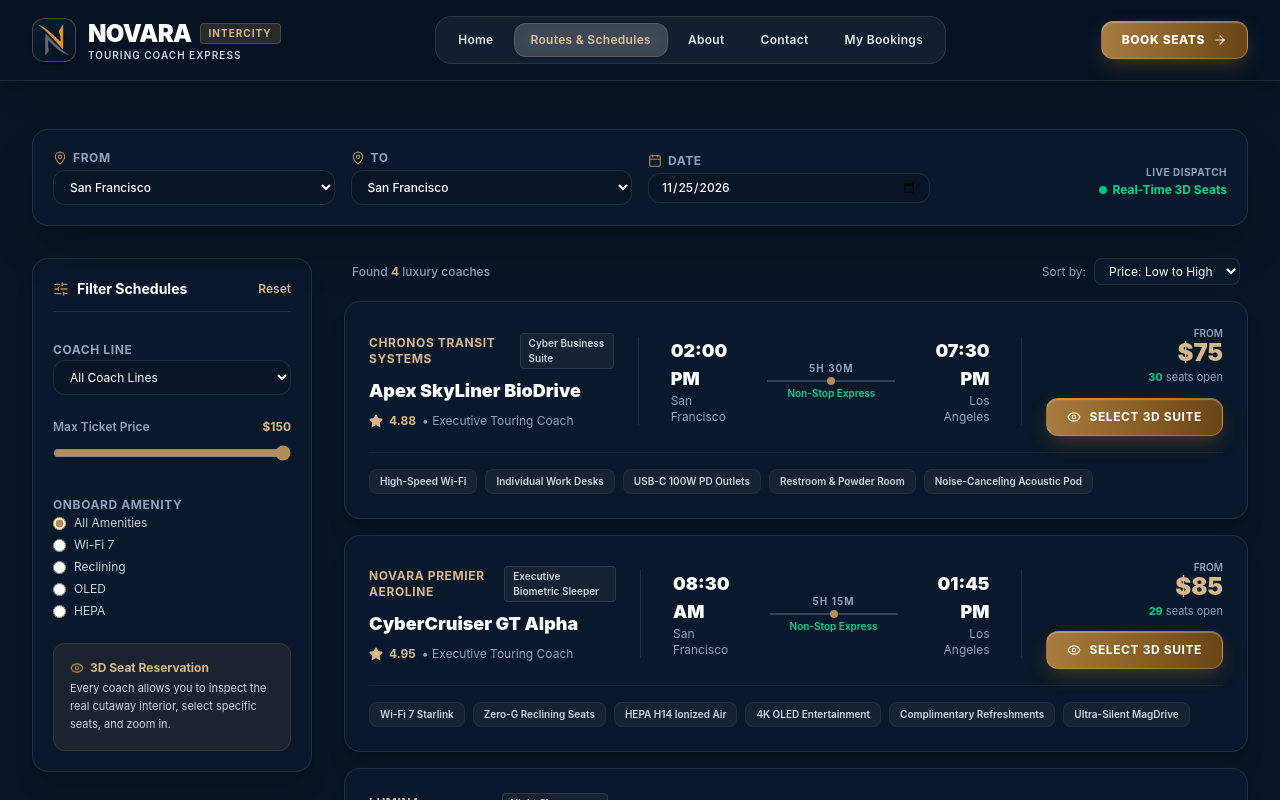
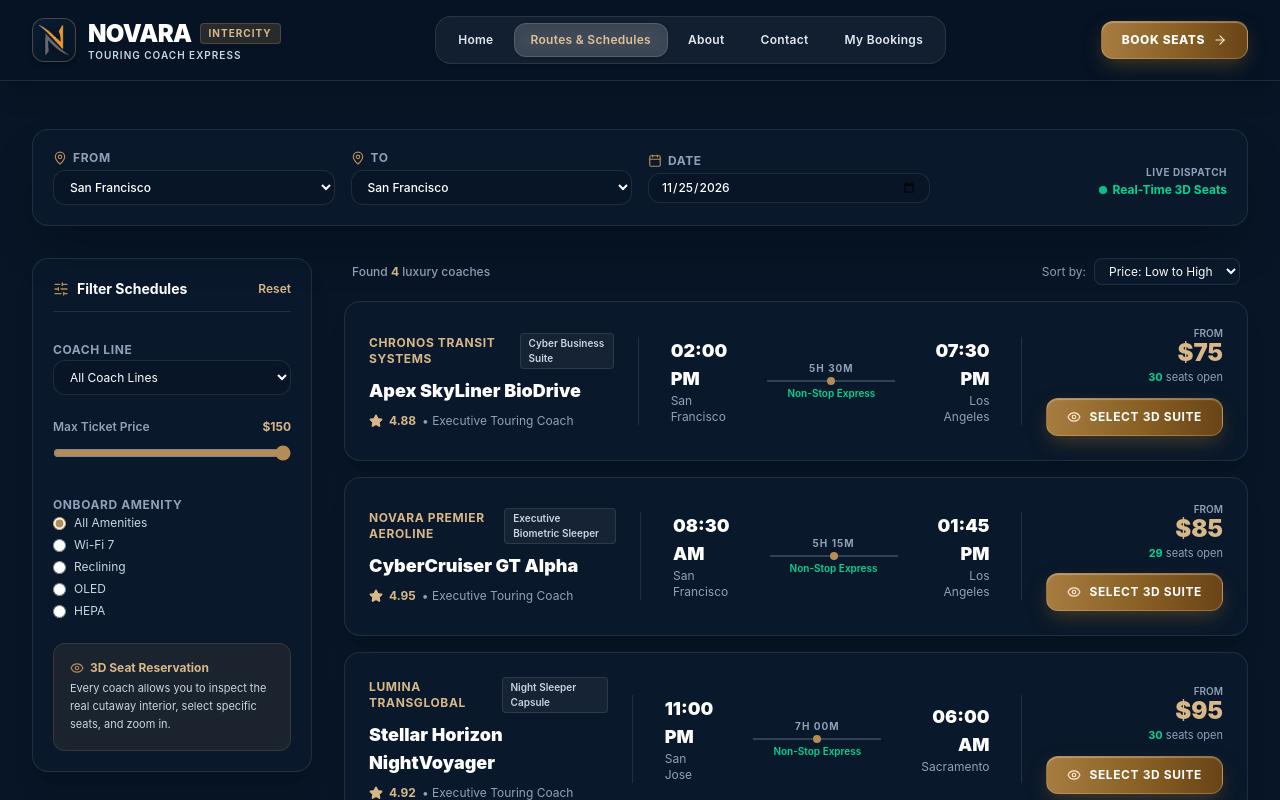
Before and after one commit to CodewithShahriar/Novara, a Next.js app: page /routes in a window 1280 px wide. Shown: the top 800 px of the page. Built offline with nearby package versions, Linux system fonts and the light colour scheme.

Commit message:
fix(routes): remove amenity badge pills from coach cards

```diff
--- a/src/app/routes/page.tsx
+++ b/src/app/routes/page.tsx
@@ -342,18 +342,6 @@ function RoutesContent() {
                       </Link>
                     </div>
                   </div>
-
-                  {/* Amenities Badges Bar */}
-                  <div className="mt-4 pt-4 border-t border-white/5 flex flex-wrap items-center gap-2">
-                    {bus.amenities.map((amenity, i) => (
-                      <span
-                        key={i}
-                        className="text-[10px] font-semibold px-2.5 py-1 rounded-lg bg-white/5 text-slate-300 border border-white/5"
-                      >
-                        {amenity}
-                      </span>
-                    ))}
-                  </div>
                 </div>
               ))
             )}
```
